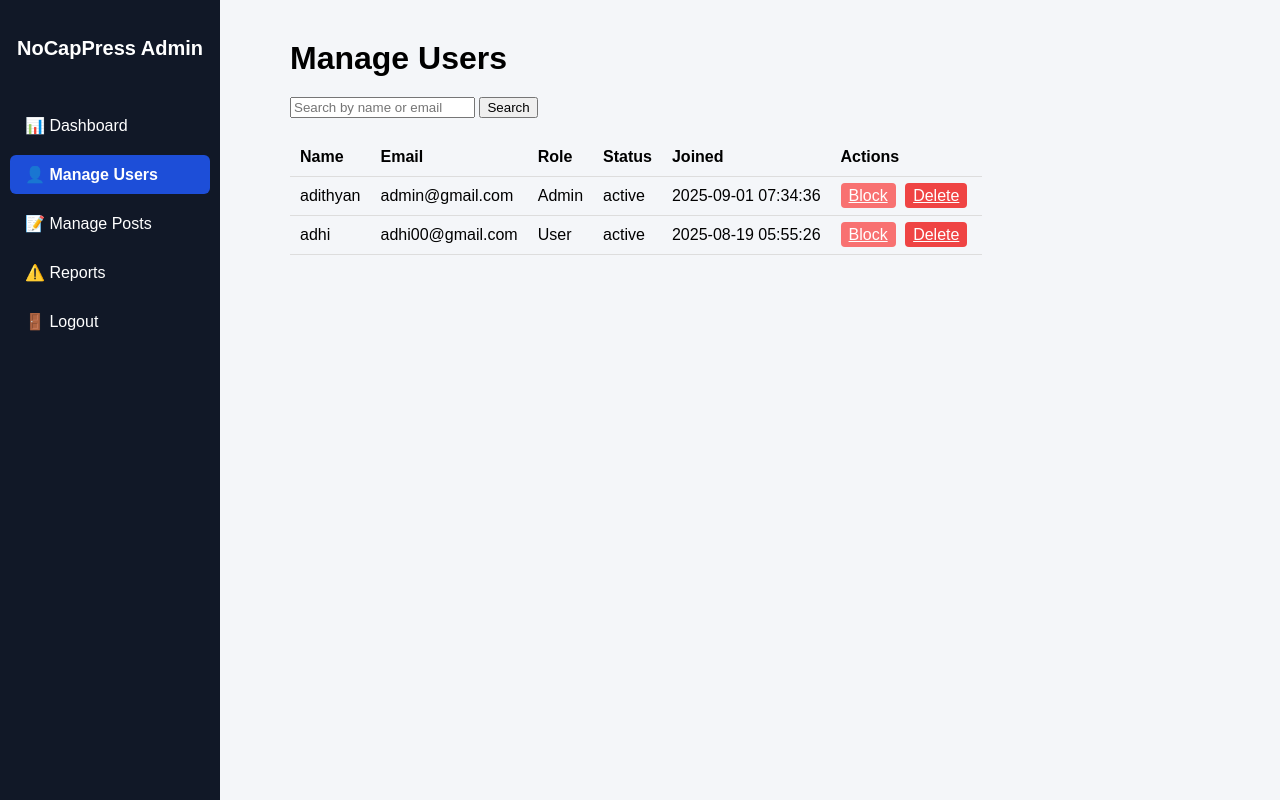
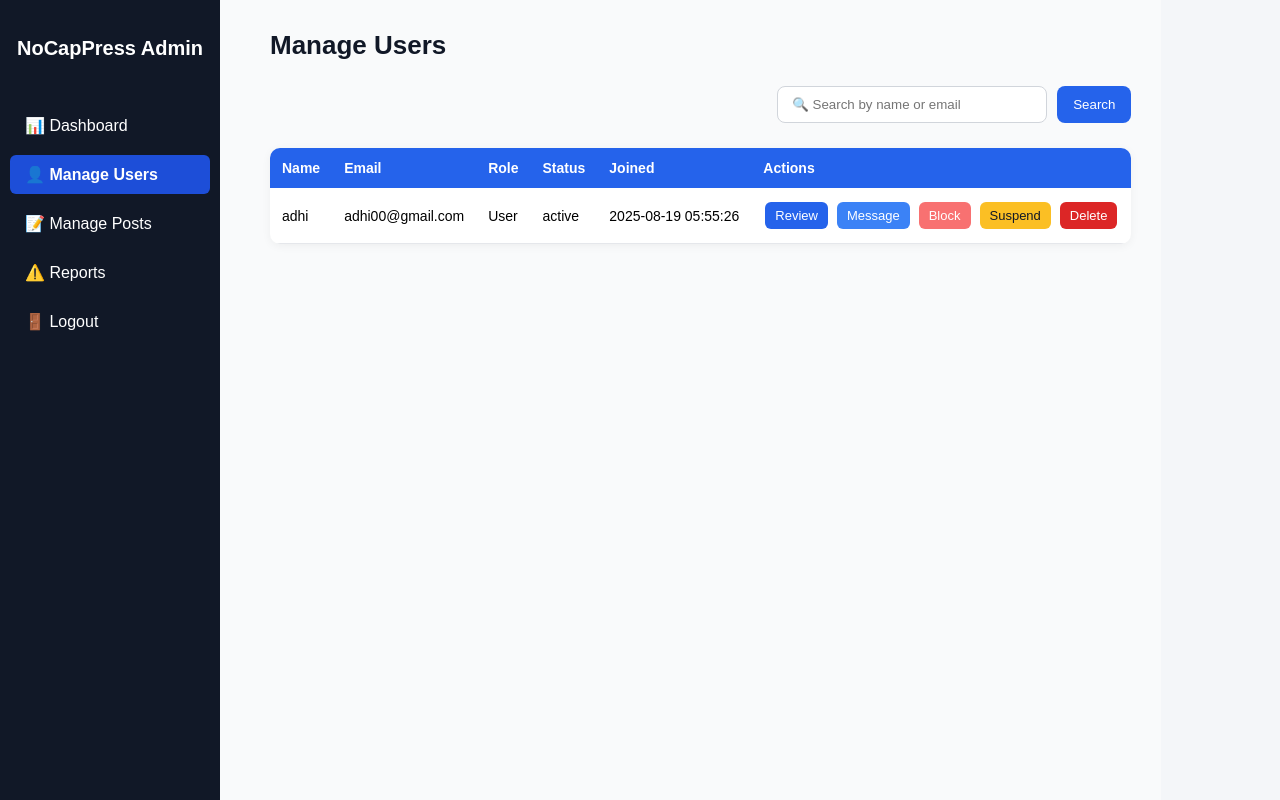
Before and after one commit to adithyantt/BLOG, a PHP site: page /admin/manage_users.php in a window 1280 px wide. Run offline with PHP 8.4, Linux system fonts and the light colour scheme; the visitor is signed in with stand-in values (Sample User, id 1); data comes from the database, SQL or seed files in the repository.

Commit message:
Update manage_users.php

```diff
--- a/admin/manage_users.php
+++ b/admin/manage_users.php
@@ -8,7 +8,20 @@ if (!isset($_SESSION['role']) || strtolower($_SESSION['role']) !== 'admin') {
     exit();
 }
 
-// Handle block/unblock/delete actions
+// ✅ Handle delete request
+if (isset($_POST['delete_user'])) {
+    $uid = intval($_POST['user_id']);
+    mysqli_query($conn, "DELETE FROM posts WHERE user_id = $uid");
+    $deleteUser = mysqli_query($conn, "DELETE FROM credentials WHERE user_id = $uid");
+
+    if ($deleteUser) {
+        echo "<script>alert('User and their posts deleted successfully!'); window.location.href='manage_users.php';</script>";
+    } else {
+        echo "<script>alert('Failed to delete user.');</script>";
+    }
+}
+
+// Handle actions
 if (isset($_GET['action']) && isset($_GET['uid'])) {
     $uid = (int)$_GET['uid'];
     $action = $_GET['action'];
@@ -19,21 +32,26 @@ if (isset($_GET['action']) && isset($_GET['uid'])) {
         mysqli_query($conn, "UPDATE credentials SET status='active' WHERE user_id=$uid");
     } elseif ($action === 'delete') {
         mysqli_query($conn, "DELETE FROM credentials WHERE user_id=$uid");
+    } elseif ($action === 'suspend') {
+        mysqli_query($conn, "UPDATE credentials SET status='suspended' WHERE user_id=$uid");
+        $msg = "Your account has been suspended by the admin.";
+        mysqli_query($conn, "INSERT INTO notifications (user_id, message, created_at)
+                             VALUES ($uid, '$msg', NOW())");
     }
 
     header("Location: manage_users.php");
     exit();
 }
-
 // Search functionality
-$search_query = '';
+$search_condition = "";
 if (isset($_GET['search']) && !empty(trim($_GET['search']))) {
     $search_term = mysqli_real_escape_string($conn, trim($_GET['search']));
-    $search_query = "WHERE uname LIKE '%$search_term%' OR email LIKE '%$search_term%'";
+    $search_condition = " AND (uname LIKE '%$search_term%' OR email LIKE '%$search_term%')";
 }
 
-// Fetch users
-$users = mysqli_query($conn, "SELECT * FROM credentials $search_query ORDER BY created_at DESC");
+// ✅ Correct query construction
+$sql = "SELECT * FROM credentials WHERE role!='admin' $search_condition ORDER BY created_at DESC";
+$users = mysqli_query($conn, $sql);
 ?>
 
 <!DOCTYPE html>
@@ -43,16 +61,126 @@ $users = mysqli_query($conn, "SELECT * FROM credentials $search_query ORDER BY c
 <title>Manage Users | NoCapPress Admin</title>
 <link rel="stylesheet" href="admin_style.css">
 <style>
-    .action-btn { margin-right: 5px; padding: 4px 8px; border: none; border-radius: 4px; cursor: pointer; }
-    .block { background-color: #f87171; color: white; }
-    .unblock { background-color: #34d399; color: white; }
-    .delete { background-color: #ef4444; color: white; }
-    .search-box { margin-bottom: 20px; }
-    table { width: 100%; border-collapse: collapse; }
-    th, td { border-bottom: 1px solid #ddd; padding: 10px; text-align: left; }
+/* ===== Layout ===== */
+.admin-container {
+    display: flex;
+    height: 100vh;
+    background-color: #f9fafb;
+    font-family: "Poppins", sans-serif;
+}
+
+/* Main content layout */
+.main-content {
+    flex: 1;
+    padding: 30px;
+    overflow-y: auto;
+}
+
+/* ===== Header ===== */
+header h1 {
+    font-size: 26px;
+    color: #111827;
+    margin-bottom: 25px;
+}
+
+/* ===== Search Box ===== */
+.search-box {
+    margin-bottom: 25px;
+    display: flex;
+    justify-content: flex-end;
+}
+
+.search-box form {
+    display: flex;
+    gap: 10px;
+}
+
+.search-box input {
+    padding: 10px 14px;
+    width: 240px;
+    border: 1px solid #d1d5db;
+    border-radius: 8px;
+    outline: none;
+}
+
+.search-box input:focus {
+    border-color: #2563eb;
+}
+
+.search-box button {
+    background-color: #2563eb;
+    color: white;
+    border: none;
+    padding: 10px 16px;
+    border-radius: 8px;
+    cursor: pointer;
+    font-weight: 500;
+}
+
+.search-box button:hover {
+    background-color: #1d4ed8;
+}
+
+/* ===== Table ===== */
+table {
+    width: 100%;
+    border-collapse: collapse;
+    background-color: white;
+    border-radius: 10px;
+    overflow: hidden;
+    box-shadow: 0 2px 10px rgba(0,0,0,0.05);
+}
+
+th {
+    background-color: #2563eb;
+    color: white;
+    text-align: left;
+    padding: 12px;
+    font-weight: 600;
+    font-size: 14px;
+}
+
+td {
+    padding: 12px;
+    border-bottom: 1px solid #e5e7eb;
+    font-size: 14px;
+}
+
+/* ===== Action Buttons ===== */
+.action-btn {
+    padding: 6px 10px;
+    margin: 2px;
+    border-radius: 6px;
+    font-size: 13px;
+    border: none;
+    text-decoration: none;
+    color: white;
+    display: inline-block;
+}
+
+.action-container {
+    display: flex;
+    flex-wrap: wrap;
+    gap: 5px;
+}
+
+.review { background-color: #2563eb; }
+.message { background-color: #3b82f6; }
+.block { background-color: #f87171; }
+.suspend { background-color: #fbbf24; color: #111827; }
+.unblock { background-color: #34d399; }
+.delete { background-color: #dc2626; }
+
+.action-btn:hover {
+    opacity: 0.9;
+    transform: scale(1.02);
+    transition: all 0.2s ease;
+}
 </style>
+
 </head>
 <body>
+
 <div class="admin-container">
     <aside class="sidebar">
         <h2>NoCapPress Admin</h2>
@@ -61,19 +189,18 @@ $users = mysqli_query($conn, "SELECT * FROM credentials $search_query ORDER BY c
             <li><a href="manage_users.php" class="active">👤 Manage Users</a></li>
             <li><a href="manage_posts.php">📝 Manage Posts</a></li>
             <li><a href="reports.php">⚠️ Reports</a></li>
-            <li><a href="../logout.php">🚪 Logout</a></li>
+           <li><a href="#" onclick="confirmLogout(event)">🚪 Logout</a></li>
+
         </ul>
     </aside>
 
     <main class="main-content">
-        <header>
-            <h1>Manage Users</h1>
-        </header>
+        <header><h1>Manage Users</h1></header>
 
-        <!-- Search Form -->
+        <!-- Search Bar -->
         <div class="search-box">
             <form method="GET" action="manage_users.php">
-                <input type="text" name="search" placeholder="Search by name or email" value="<?php echo $_GET['search'] ?? ''; ?>" />
+                <input type="text" name="search" placeholder="🔍 Search by name or email" value="<?php echo $_GET['search'] ?? ''; ?>">
                 <button type="submit">Search</button>
             </form>
         </div>
@@ -90,24 +217,43 @@ $users = mysqli_query($conn, "SELECT * FROM credentials $search_query ORDER BY c
             </tr>
             <?php while ($user = mysqli_fetch_assoc($users)) { ?>
             <tr>
-                <td><?php echo $user['uname']; ?></td>
-                <td><?php echo $user['email']; ?></td>
+                <td><?php echo htmlspecialchars($user['uname']); ?></td>
+                <td><?php echo htmlspecialchars($user['email']); ?></td>
                 <td><?php echo ucfirst($user['role']); ?></td>
                 <td><?php echo $user['status'] ?? 'active'; ?></td>
                 <td><?php echo $user['created_at']; ?></td>
                 <td>
-                    <?php if (($user['status'] ?? 'active') === 'active') { ?>
-                        <a href="?action=block&uid=<?php echo $user['user_id']; ?>" class="action-btn block">Block</a>
-                    <?php } else { ?>
-                        <a href="?action=unblock&uid=<?php echo $user['user_id']; ?>" class="action-btn unblock">Unblock</a>
-                    <?php } ?>
-                    <a href="?action=delete&uid=<?php echo $user['user_id']; ?>" class="action-btn delete" onclick="return confirm('Are you sure?')">Delete</a>
+                    <div class="action-container">
+                        <a href="review_user.php?uid=<?php echo $user['user_id']; ?>" class="action-btn review">Review</a>
+                        <a href="admin_message.php?uid=<?php echo $user['user_id']; ?>" class="action-btn message">Message</a>
+
+                        <?php if (($user['status'] ?? 'active') === 'active') { ?>
+                            <a href="?action=block&uid=<?php echo $user['user_id']; ?>" class="action-btn block">Block</a>
+                            <a href="?action=suspend&uid=<?php echo $user['user_id']; ?>" class="action-btn suspend">Suspend</a>
+                        <?php } elseif (($user['status'] ?? '') === 'suspended') { ?>
+                            <a href="?action=unblock&uid=<?php echo $user['user_id']; ?>" class="action-btn unblock">Activate</a>
+                        <?php } else { ?>
+                            <a href="?action=unblock&uid=<?php echo $user['user_id']; ?>" class="action-btn unblock">Unblock</a>
+                        <?php } ?>
+
+                        <a href="?action=delete&uid=<?php echo $user['user_id']; ?>" class="action-btn delete" onclick="return confirm('Are you sure you want to permanently delete this user?');">Delete</a>
+                    </div>
                 </td>
             </tr>
             <?php } ?>
         </table>
-
     </main>
 </div>
+<script>
+function confirmLogout(event) {
+    event.preventDefault(); // stop the default link action
+    const confirmLogout = confirm("Are you sure you want to log out?");
+    if (confirmLogout) {
+        window.location.href = "../logout.php"; // perform logout
+    }
+    // else do nothing (stay on the current page)
+}
+</script>
+
 </body>
 </html>
```
